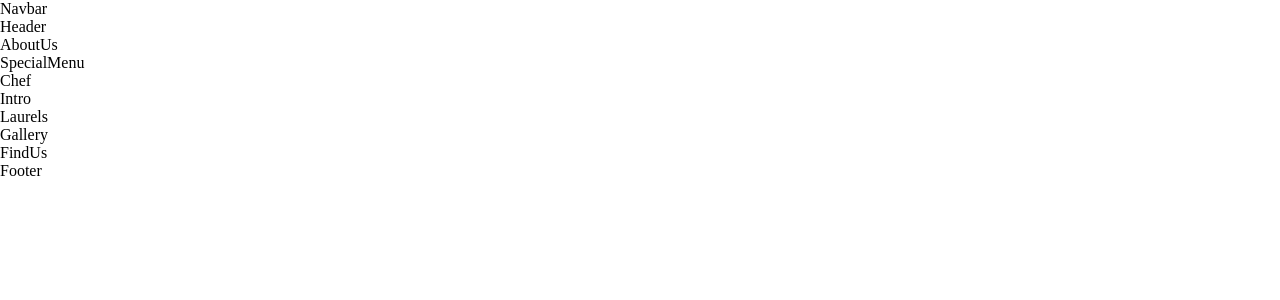
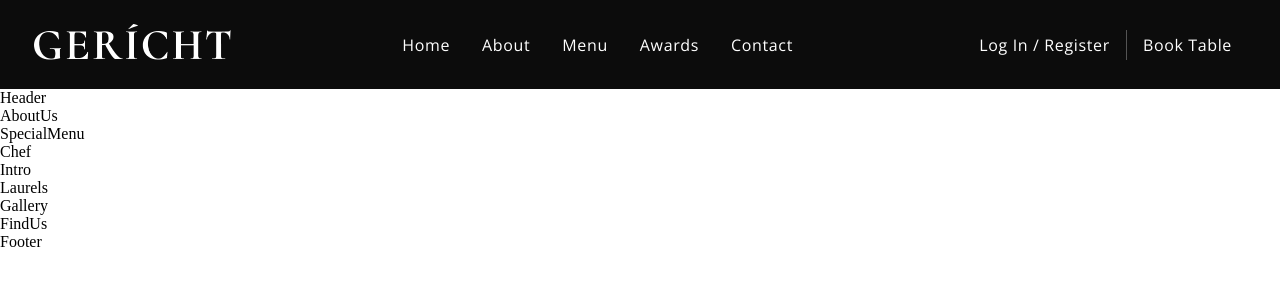
Before and after one commit to HubertKwiatkowski/jsmastery_restarurant_app, a React (Create React App) app: page / in a window 1280 px wide. Shown: the top 300 px of the page. Built offline with nearby package versions, Linux system fonts and the light colour scheme; a web font is replaced by a local one.

Commit message:
navbar done

```diff
--- a/package.json
+++ b/package.json
@@ -8,6 +8,7 @@
     "@testing-library/user-event": "^13.5.0",
     "react": "^18.2.0",
     "react-dom": "^18.2.0",
+    "react-icons": "^4.7.1",
     "react-scripts": "5.0.1",
     "web-vitals": "^2.1.4"
   },
--- a/public/index.html
+++ b/public/index.html
@@ -10,34 +10,10 @@
       content="Web site created using create-react-app"
     />
     <link rel="apple-touch-icon" href="%PUBLIC_URL%/logo192.png" />
-    <!--
-      manifest.json provides metadata used when your web app is installed on a
-      user's mobile device or desktop. See https://developers.google.com/web/fundamentals/web-app-manifest/
-    -->
     <link rel="manifest" href="%PUBLIC_URL%/manifest.json" />
-    <!--
-      Notice the use of %PUBLIC_URL% in the tags above.
-      It will be replaced with the URL of the `public` folder during the build.
-      Only files inside the `public` folder can be referenced from the HTML.
-
-      Unlike "/favicon.ico" or "favicon.ico", "%PUBLIC_URL%/favicon.ico" will
-      work correctly both with client-side routing and a non-root public URL.
-      Learn how to configure a non-root public URL by running `npm run build`.
-    -->
-    <title>React App</title>
+    <title>Gericht Restaurant</title>
   </head>
   <body>
-    <noscript>You need to enable JavaScript to run this app.</noscript>
     <div id="root"></div>
-    <!--
-      This HTML file is a template.
-      If you open it directly in the browser, you will see an empty page.
-
-      You can add webfonts, meta tags, or analytics to this file.
-      The build step will place the bundled scripts into the <body> tag.
-
-      To begin the development, run `npm start` or `yarn start`.
-      To create a production bundle, use `npm run build` or `yarn build`.
-    -->
   </body>
 </html>
--- a/src/components/Navbar/Navbar.css
+++ b/src/components/Navbar/Navbar.css
@@ -0,0 +1,133 @@
+.app__navbar {
+  width: 100%;
+  display: flex;
+  justify-content: space-between;
+  align-items: center;
+  background: var(--color-black);
+
+  padding: 1rem 2rem;
+}
+
+.app__navbar-logo {
+  display: flex;
+  justify-content: flex-start;
+  align-items: center;
+}
+
+.app__navbar-logo img {
+  width: 150px;
+}
+
+.app__navbar-links {
+  flex: 1;
+  display: flex;
+  justify-content: center;
+  align-items: center;
+
+  list-style: none;
+}
+
+.app__navbar-links li {
+  margin: 0 1rem;
+  cursor: pointer;
+}
+
+.app__navbar-links li:hover {
+  color: var(--color-grey)
+}
+
+.app__navbar-login {
+  display: flex;
+  justify-content: flex-end;
+  align-items: center;
+}
+
+.app__navbar-login a {
+  margin: 0 1rem;
+  text-decoration: none;
+  transition: .5s ease;
+}
+
+.app__navbar-login a:hover {
+  border-bottom: 1px solid var(--color-golden);
+}
+
+.app__navbar-login div {
+  width: 1px;
+  height: 30px;
+  background-color: var(--color-gray);
+}
+
+.app__navbar-smallscreen {
+  display: none;
+}
+
+.app__navbar-smallscreen_overlay {
+  position: fixed;
+  top: 0;
+  left: 0;
+  width: 100vw;
+  height: 100vh;
+  background: var(--color-black);
+  transition: .5s ease;
+
+  flex-direction: column;
+  z-index: 5;
+}
+
+.app__navbar-smallscreen .overlay__close {
+  font-size: 27px;
+  color: var(--color-golden);
+  cursor: pointer;
+
+  position: absolute;
+  top: 20px;
+  right: 20px;
+}
+
+.app__navbar-smallscreen_links {
+  list-style: none;
+}
+
+.app__navbar-smallscreen_links li {
+  margin: 2rem;
+  cursor: pointer;
+  color: var(--color-golden);
+  font-size: 2rem;
+  text-align: center;
+  font-family: var(--font-base);
+}
+
+.app__navbar-smallscreen_links li:hover {
+  color: var(--color-white);
+}
+
+@media screen and (max-width: 2000px) {
+  .app__navbar-logo img {
+    width: 200px;
+  }
+}
+
+@media screen and (max-width: 1150px) {
+  .app__navbar-links {
+    display: none;
+  }
+
+  .app__navbar-smallscreen {
+    display: flex;
+  }
+}
+
+@media screen and (max-width: 650px) {
+  .app__navbar {
+    padding: 1rem;
+  }
+
+  .app__navbar-login {
+    display: none;
+  }
+
+  .app__navbar-logo img {
+    width: 110px;
+  }
+}
--- a/src/components/Navbar/Navbar.jsx
+++ b/src/components/Navbar/Navbar.jsx
@@ -1,11 +1,51 @@
-import React from 'react';
+import React, { useState } from 'react';
+import { GiHamburgerMenu } from 'react-icons/gi'
+import { MdOutlineRestaurantMenu } from 'react-icons/md'
 
+import images from '../../constants/images'
 import './Navbar.css';
 
-const Navbar = () => (
-  <div>
-    Navbar
-  </div>
-);
+const Navbar = () => {
+  const [ toggleMenu, setToggleMenu ] = useState(false)
+
+  return (
+    <nav className="app__navbar">
+      <div className="app__navbar-logo">
+        <img src={images.gericht} alt="app logo" />
+      </div>
+      <ul className="app__navbar-links">
+        <li className="p__opensans"><a href="#home">Home</a></li>
+        <li className="p__opensans"><a href="#about">About</a></li>
+        <li className="p__opensans"><a href="#menu">Menu</a></li>
+        <li className="p__opensans"><a href="#awards">Awards</a></li>
+        <li className="p__opensans"><a href="#contact">Contact</a></li>
+      </ul>
+      <div className="app__navbar-login">
+        <a href="#login" className="p__opensans">Log in / Register</a>
+        <div />
+        <a href="/" className="p__opensans">Book Table</a>
+      </div>
+      <div className="app__navbar-smallscreen">
+        <GiHamburgerMenu color='#fff' fontSize={27} onClick={() => setToggleMenu(true)} />
+
+        {toggleMenu && (
+          <div className="app__navbar-smallscreen_overlay flex__center slide-bottom">
+            <MdOutlineRestaurantMenu fontSize={27} className="overlay__close" onClick={() => setToggleMenu(false)} />
+            <ul className="app__navbar-smallscreen_links">
+              <li className="p__opensans"><a href="#home">Home</a></li>
+              <li className="p__opensans"><a href="#about">About</a></li>
+              <li className="p__opensans"><a href="#menu">Menu</a></li>
+              <li className="p__opensans"><a href="#awards">Awards</a></li>
+              <li className="p__opensans"><a href="#contact">Contact</a></li>
+            </ul>
+          </div>
+        )}
+      </div>
+    </nav>
+  );
+
+}
+
+
 
 export default Navbar;
```
Also changed, not shown: 1 other file (tests, documents, lock files or other folders).
